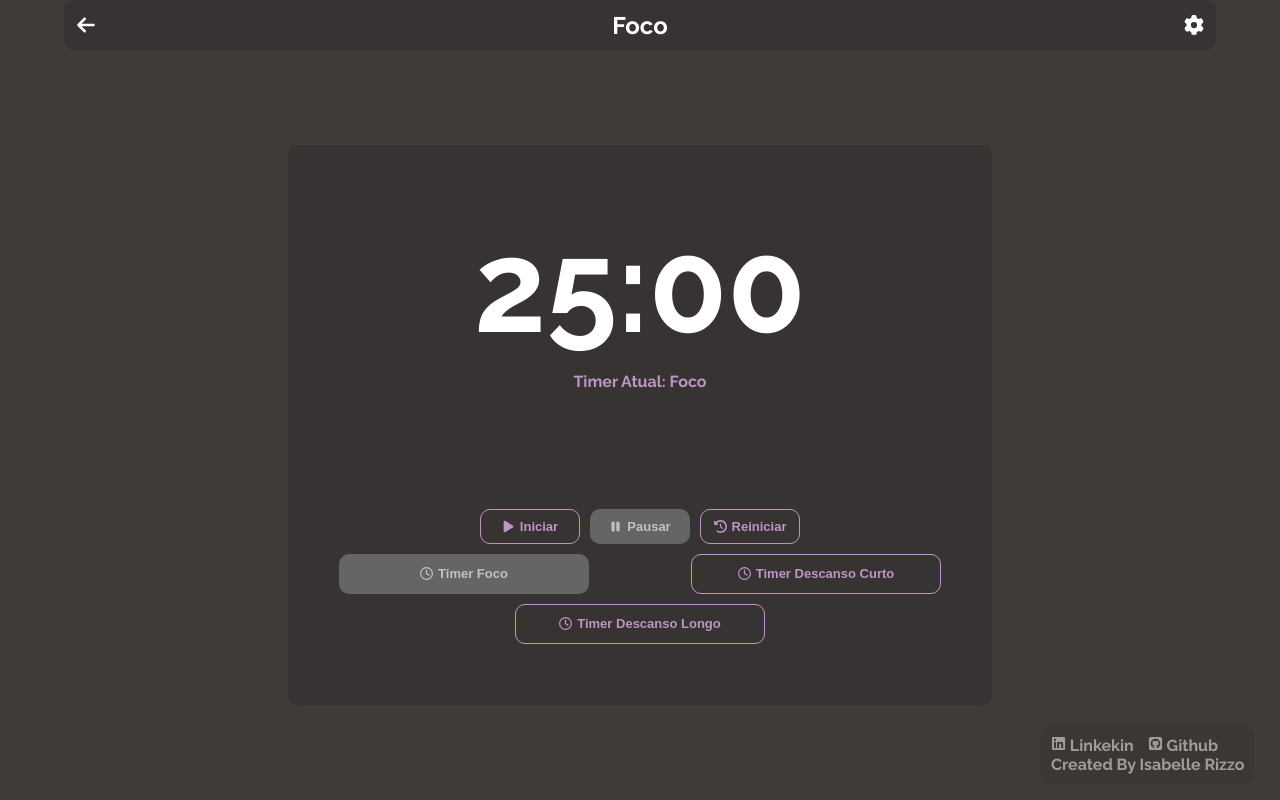
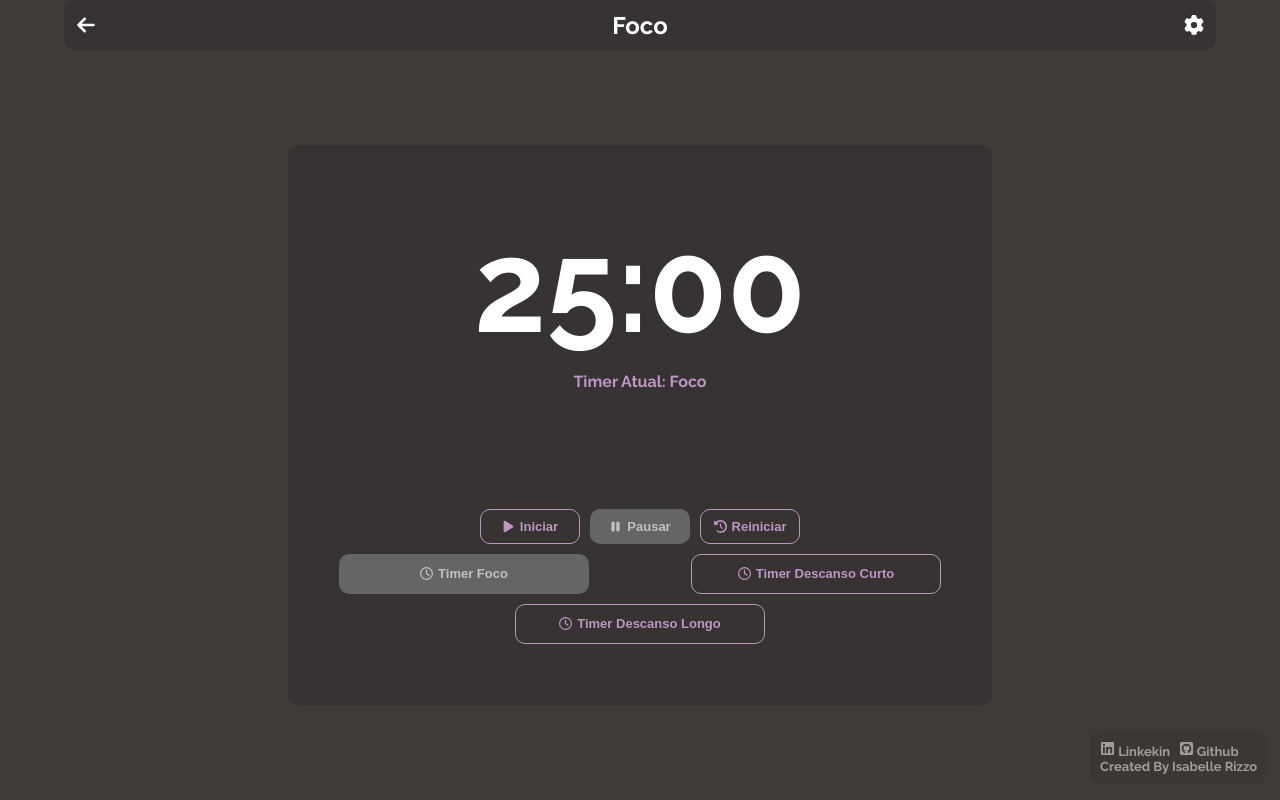
Before and after one commit to irizzo/tcc-web-frontend, a Next.js app: page /user/focus in a window 1280 px wide. Built offline with nearby package versions, Linux system fonts and the light colour scheme; no server answers.

Commit message:
some fixes

```diff
--- a/src/app/layout.js
+++ b/src/app/layout.js
@@ -4,8 +4,8 @@ import { appInfo } from '@/resources/locale'
 import { Raleway } from 'next/font/google'
 const raleway = Raleway({ subsets: ['latin'], variable: '--raleway-font', display: 'swap' })
 
+import { FaLinkedin, FaSquareGithub } from 'react-icons/fa6'
 import '@/styles/global.scss'
-import { FaArrowRight, FaLinkedin, FaSquareGithub } from 'react-icons/fa6'
 
 export const metadata = {
 	title: appInfo.name,
--- a/src/app/user/(sidebar)/dashboard/page.js
+++ b/src/app/user/(sidebar)/dashboard/page.js
@@ -45,7 +45,7 @@ export default function Dashboard() {
 			setOtherEvents([...sortedEvents.other])
 
 			setIsLoading(false)
-		}, 1000)
+		}, 500)
 
 	}, [])
 
--- a/src/app/user/focus/page.js
+++ b/src/app/user/focus/page.js
@@ -150,8 +150,8 @@ export default function Focus() {
 							variantClasses='form__container--fullW' title='Configurar Timers'
 						>
 							<FormInfo>
-								Para saber mais, leia sobre a <b>Técnica Pomodoro</b> na aba
-								<span className='link' onClick={() => navigateTo({ path: routesMap.contents.pomo })}> <FaBook className='button__icon' /> Conteúdos</span></FormInfo>
+								Para saber mais, leia sobre a Técnica Pomodoro na aba
+								<span className='link' onClick={() => navigateTo({ path: routesMap.contents.pomo })}> Conteúdos <FaBook className='button__icon' /></span></FormInfo>
 							<FormSection labelFor='focus' sectionTitle='Duração Timer Foco'>
 								<input
 									name='focus' type='number' min={1} max={90} value={editTimers.focus} readOnly={!editing}
--- a/src/styles/global.scss
+++ b/src/styles/global.scss
@@ -100,10 +100,11 @@ body {
 	background-color: variables.$foreground-color;
 	border-radius: variables.$radius;
 	opacity: 0.5;
+	font-size: small;
 
 	position: absolute;
 	bottom: 2%;
-	right: 2%;
+	right: 1%;
 	z-index: 100;
 	padding: 10px;
 	transition: 300ms;
```
